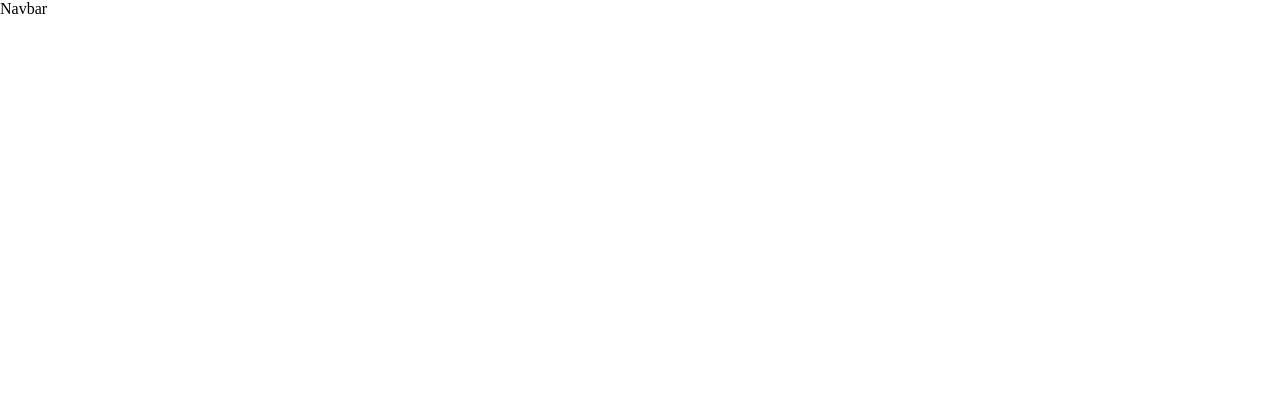
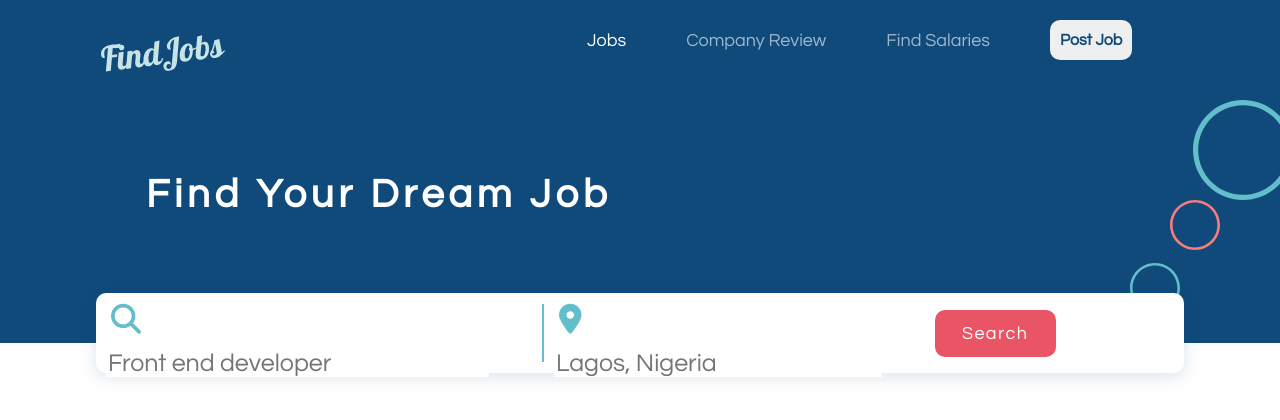
Before and after one commit to phantware/Tedbree-Assessmen, a React (Create React App) app: page / in a window 1280 px wide. Shown: the top 420 px of the page. Built offline with nearby package versions, Linux system fonts and the light colour scheme.

Commit message:
Navbar implemented

```diff
--- a/public/index.html
+++ b/public/index.html
@@ -16,10 +16,14 @@
     <style>
       * {
         margin: 0;
+        font-family: 'Questrial', sans-serif;
       }
     </style>
-
-    <title>React App</title>
+    <script
+      src="https://kit.fontawesome.com/a076d05399.js"
+      crossorigin="anonymous"
+    ></script>
+    <title>React Tedbree Assessment</title>
   </head>
   <body>
     <noscript>You need to enable JavaScript to run this app.</noscript>
--- a/src/navbar/Navbar.js
+++ b/src/navbar/Navbar.js
@@ -1,7 +1,56 @@
 import React from 'react'
+import './navbar.css'
 
 const Navbar = () => {
-  return <div>Navbar</div>
+  return (
+    <div className='navbar'>
+      <div className='upper-nav'>
+        <img
+          src='../../assets/images/FindJobs.svg'
+          alt='find-job-logo'
+          className='nav-logo'
+        />
+        <ul className='nav-ul'>
+          <li className='nav-li'>Jobs</li>
+          <li className='nav-li-desc'>Company Review</li>
+          <li className='nav-li-desc'>Find Salaries</li>
+          <li className='nav-li'>
+            <button className='btn-job'>Post Job</button>
+          </li>
+        </ul>
+      </div>
+      <h1 className='nav-desc'>Find Your Dream Job</h1>
+      <div className='eclipse'>
+        <img
+          className='round-img-1'
+          src='assets/images/Ellipse1.svg'
+          alt='ellipse 1'
+        />
+        <img
+          className='round-img-2'
+          src='assets/images/Ellipse2.svg'
+          alt='ellipse 2'
+        />
+        <img
+          className='round-img-3'
+          src='assets/images/Ellipse3.svg'
+          alt='ellipse 3'
+        />
+      </div>
+      <div className='search'>
+        <span className='jobs'>
+          <i className='fas fa-search icon' />
+          <input type='text' placeholder='Front end developer' />
+        </span>
+        <span className='line'></span>
+        <span className='jobs-er'>
+          <i className='fas fa-map-marker-alt icon' />
+          <input type='text' placeholder='Lagos, Nigeria' />
+        </span>
+        <input type='button' value='Search' className='search-btn' />
+      </div>
+    </div>
+  )
 }
 
 export default Navbar
--- a/src/navbar/navbar.css
+++ b/src/navbar/navbar.css
@@ -0,0 +1,125 @@
+.navbar {
+  width: 100%;
+  height: 343px;
+  position: relative;
+  background-color: #0f4a7b;
+  color: #ffffff;
+}
+.upper-nav {
+  display: flex;
+  align-items: center;
+  justify-content: space-between;
+}
+.nav-logo {
+  padding-top: 25px;
+  padding-left: 101px;
+  cursor: pointer;
+}
+.nav-ul {
+  display: flex;
+  justify-content: center;
+  list-style: none;
+  margin-right: 200px;
+  padding: 0;
+}
+.nav-li {
+  margin: 30px;
+  font-size: 18px;
+  line-height: 21px;
+  cursor: pointer;
+}
+.nav-li-desc {
+  margin: 30px;
+  font-size: 18px;
+  line-height: 21px;
+  color: rgba(255, 255, 255, 0.6);
+  cursor: pointer;
+}
+.btn-job {
+  position: absolute;
+  padding: 10px;
+  margin-top: -10px;
+  border: none;
+  border-radius: 10px;
+  font-style: normal;
+  font-weight: 800;
+  font-size: 16px;
+  line-height: 20px;
+  color: #0f4a7b;
+  cursor: pointer;
+}
+
+.nav-desc {
+  padding-top: 90px;
+  padding-left: 146px;
+  font-size: 40px;
+  line-height: 47px;
+  letter-spacing: 0.12em;
+  color: #ffffff;
+}
+
+.round-img-1 {
+  position: absolute;
+  right: 0px;
+  top: 100px;
+}
+.round-img-2 {
+  position: absolute;
+  right: 60px;
+  top: 200px;
+}
+.round-img-3 {
+  position: absolute;
+  right: 100px;
+  top: 263px;
+}
+
+.search {
+  position: relative;
+  top: 75px;
+  background: #ffffff;
+  box-shadow: 0px 4px 17px rgba(15, 74, 123, 0.15);
+  border-radius: 10px;
+  display: flex;
+  height: 80px;
+  width: 85%;
+  margin: auto;
+  padding: auto;
+  align-items: center;
+}
+.jobs {
+  font-size: 18px;
+  line-height: 21px;
+  letter-spacing: 0.08em;
+  color: #3e3e40;
+  flex-basis: 41%;
+}
+input {
+  width: 85%;
+  margin: 0px 10px;
+  border: 0px;
+  font-size: 25px;
+  outline: none;
+}
+.line {
+  height: 70%;
+  border: 0.8px solid #62becb;
+}
+.search-btn {
+  background: #ea5566;
+  border-radius: 10px;
+  height: 47px;
+  width: 121px;
+  font-size: 18px;
+  line-height: 21px;
+  letter-spacing: 0.08em;
+  color: #ffffff;
+  border: 0px;
+  left: 0px;
+  cursor: pointer;
+}
+.icon {
+  font-size: 30px;
+  color: #62becb;
+  margin: 15px;
+}
```
Also changed, not shown: public/assets/images/find-job.svg (deleted).
